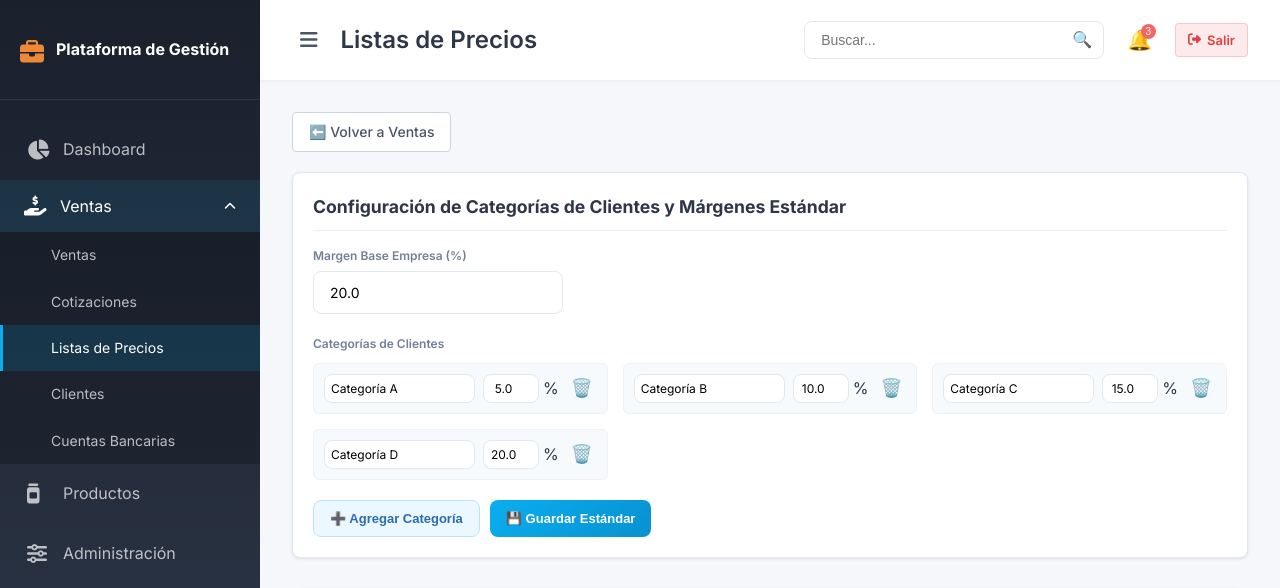
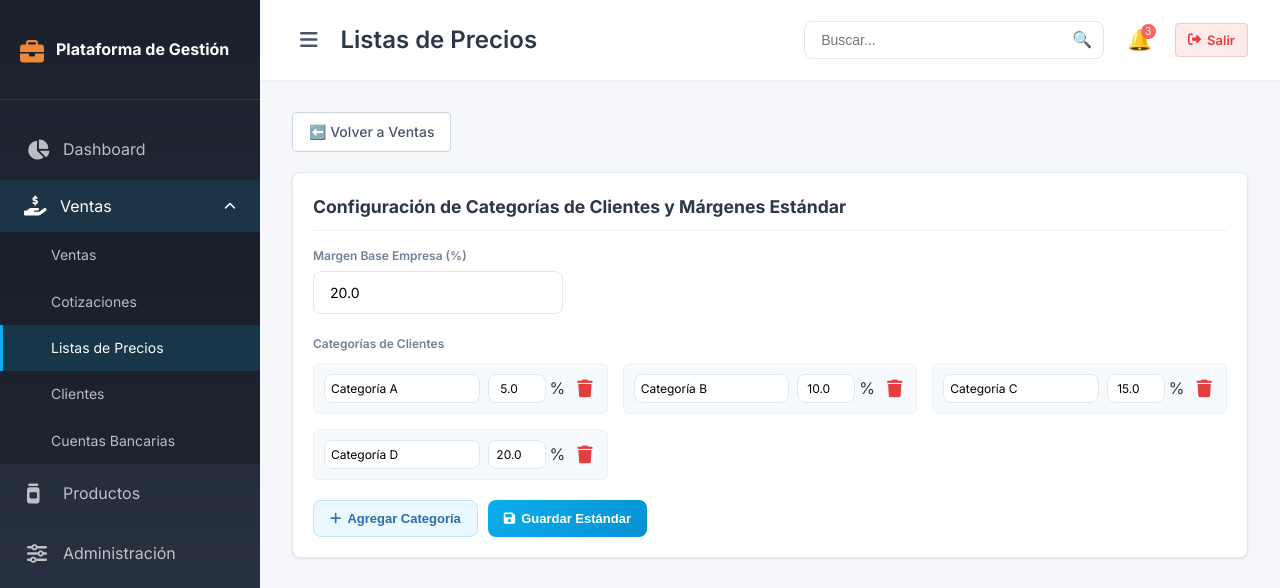
Before and after one commit to cplazaibarra/sistema-facturacion, a Flask app: page /administracion/listas-precios in a window 1280 px wide. Shown: the top 588 px of the page. Run offline with Flask 3, Linux system fonts and the light colour scheme; the visitor is signed in with stand-in values (Sample User, id 1); data that the repository does not hold is empty; parts of the project's set-up code (start-up, migrations or seed data) failed here and were passed over; some libraries are stand-ins or nearby versions.

Commit message:
Fix: reemplazar emojis problemáticos (cuadrados sin renderizar) por iconos Font Awesome en el módulo de listas de precios

```diff
--- a/templates/listas_precios.html
+++ b/templates/listas_precios.html
@@ -33,17 +33,19 @@
                 <div style="flex: 1; display: flex; align-items: center; gap: 4px;">
                     <input type="number" step="0.1" name="cat_margin[]" class="form-control" value="{{ cat.margin }}" style="width: 100%; font-size: 12px; padding: 6px; text-align: center;" placeholder="Margen %" required>%
                 </div>
-                <button type="button" class="btn-icon" onclick="removeCategoryField(this)" style="color: #e53e3e; background: none; border: none; cursor: pointer; padding: 4px; font-size: 1.1rem;" title="Eliminar Categoría">🗑️</button>
+                <button type="button" class="btn-icon" onclick="removeCategoryField(this)" style="color: #e53e3e; background: none; border: none; cursor: pointer; padding: 4px; font-size: 1.1rem;" title="Eliminar Categoría"><i class="fa-solid fa-trash"></i></button>
             </div>
             {% endfor %}
         </div>
 
         <div style="display: flex; gap: 10px;">
             <button type="button" class="btn-secondary" onclick="addCategoryField()" style="padding: 10px 16px; font-size: 13px; font-weight: 600; display: inline-flex; align-items: center; gap: 6px; cursor: pointer; background: #ebf8ff; color: #2b6cb0; border-color: #bee3f8;">
-                ➕ Agregar Categoría
+                <i class="fa-solid fa-plus"></i>
+                <span>Agregar Categoría</span>
             </button>
-            <button type="submit" class="btn-primary" style="padding: 10px 16px; font-size: 13px; font-weight: 600; display: inline-flex; align-items: center; gap: 6px; cursor: pointer;">
-                💾 Guardar Estándar
+            <button type="submit" class="btn-primary" style="padding: 10px 16px; font-size: 13px; font-weight: 600; display: inline-flex; align-items: center; gap: 6px; cursor: pointer; background-color: #48bb78; border: none; color: white;">
+                <i class="fa-solid fa-floppy-disk"></i>
+                <span>Guardar Estándar</span>
             </button>
         </div>
     </form>
@@ -103,7 +105,7 @@
                 <!-- Guardar -->
                 <td style="text-align: center; padding: 10px;">
                     <button class="btn-primary" onclick="saveProductMargins('{{ p.sku }}')" style="padding: 6px 10px; font-size: 11px; font-weight: bold; border-radius: 4px; cursor: pointer; display: inline-flex; align-items: center; justify-content: center;" title="Guardar márgenes de este producto">
-                        💾
+                        <i class="fa-solid fa-floppy-disk"></i>
                     </button>
                 </td>
             </tr>
@@ -128,7 +130,7 @@ function addCategoryField() {
         <div style="flex: 1; display: flex; align-items: center; gap: 4px;">
             <input type="number" step="0.1" name="cat_margin[]" class="form-control" style="width: 100%; font-size: 12px; padding: 6px; text-align: center;" placeholder="Margen %" value="0" required>%
         </div>
-        <button type="button" class="btn-icon" onclick="removeCategoryField(this)" style="color: #e53e3e; background: none; border: none; cursor: pointer; padding: 4px; font-size: 1.1rem;" title="Eliminar Categoría">🗑️</button>
+        <button type="button" class="btn-icon" onclick="removeCategoryField(this)" style="color: #e53e3e; background: none; border: none; cursor: pointer; padding: 4px; font-size: 1.1rem;" title="Eliminar Categoría"><i class="fa-solid fa-trash"></i></button>
     `;
     container.appendChild(div);
 }
```
